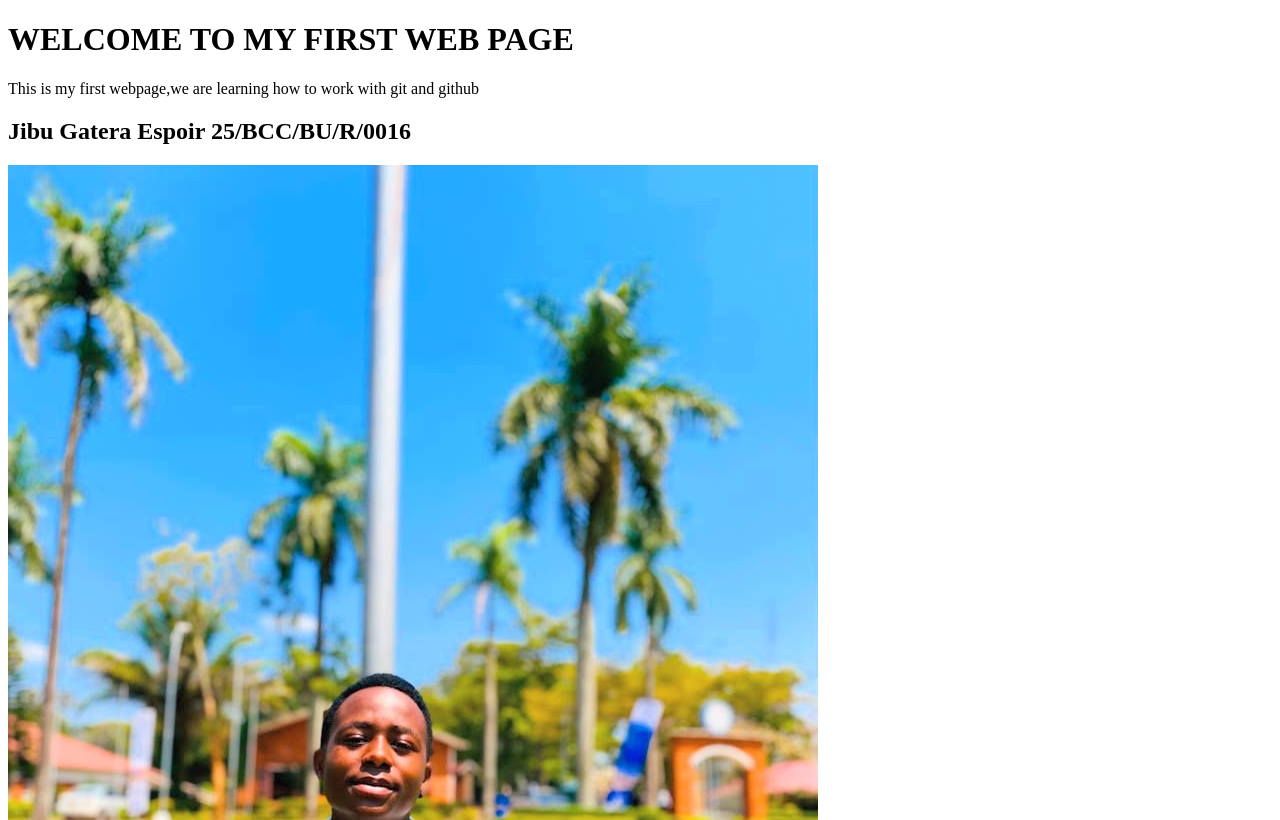
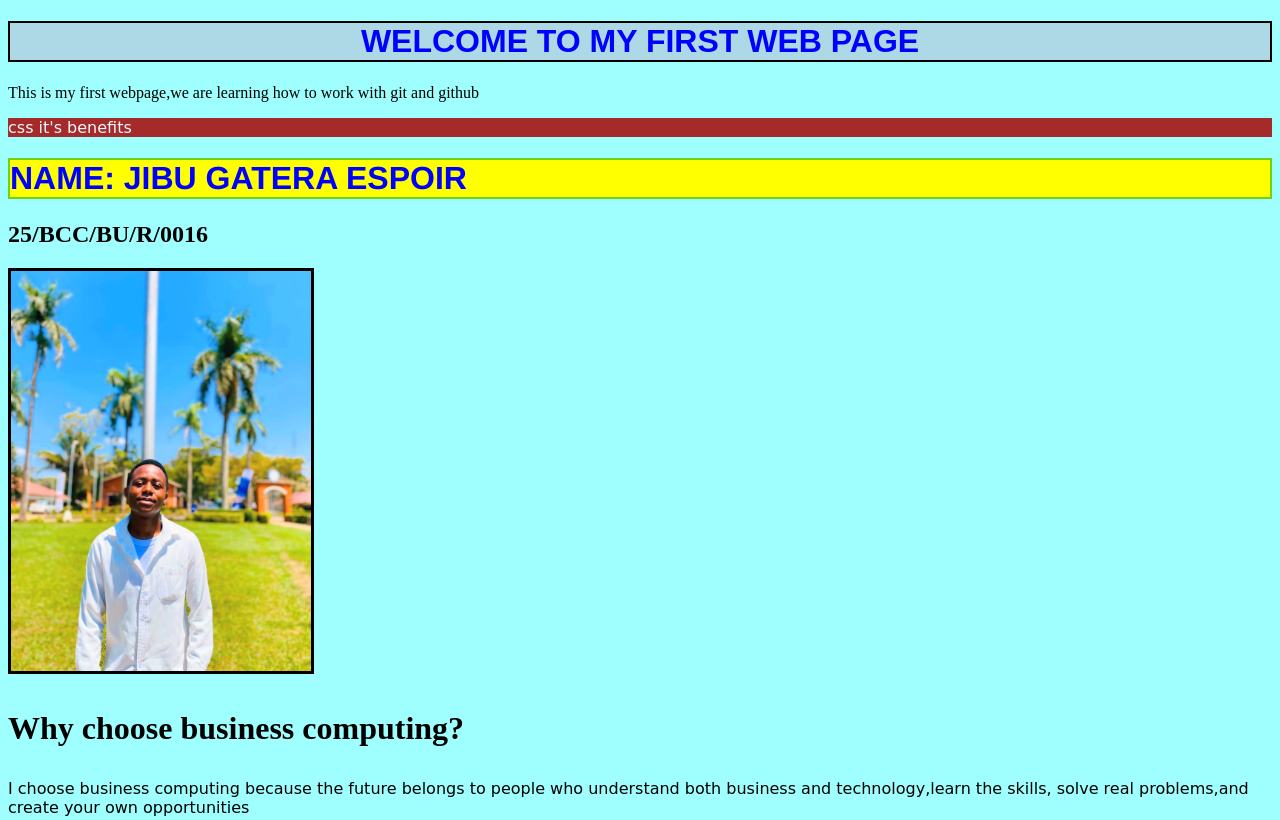
Before and after one commit to jibuespoir822-hue/my-first-repository, a plain HTML site: page index.html in a window 1280 px wide. Shown: the top 820 px of the page. Drawn offline with Linux system fonts and the light colour scheme.

Commit message:
Update index.html

```diff
--- a/index.html
+++ b/index.html
@@ -4,17 +4,62 @@
     <meta charset="UTF-8">
     <meta name="viewport" content="width=device-width, initial-scale=1.0">
     <title>first web page</title>
+
+    <style>
+        .main_heading{
+        border: 2px solid black;
+        text-align: center;
+        background-color: lightblue
+    }
+
+
+        h1{
+            font-family: Arial, Helvetica, sans-serif;
+            color:blue;
+            background-color: yellow;
+        }
+
+
+        .sub_heading{
+
+            border: 2px solid rgb(107, 212, 20);
+            font-family: 'Franklin Gothic Medium', 'Arial Narrow', Arial, sans-serif;
+        }
+
+        img{
+            border: 3px solid black;
+            width: 300px;
+            height: 400px;
+        }
+        html{
+            background-color: rgb(159, 255, 255);
+        }
+
+    </style>
+
 </head>
 <body>
-    <h1>WELCOME TO MY FIRST WEB PAGE</h1>
+     <h1 class="main_heading">WELCOME TO MY FIRST WEB PAGE</h1>
+
     <P>This is my first webpage,we are learning how to work
-        with git and github
-    </P>
-    <h2>Jibu Gatera Espoir 25/BCC/BU/R/0016</h2>
-    <img src="IMG-20260816-WA0012~2.jpg"alt=" This is my picture"
-    <h3>Why choose business computing</h3>
-    <p>I choose business computing because the future belongs to people
+        with git and github</P>
+        <p style="font-family: cursive; font-size: 100%; font-style: normal; background-color: brown;color: aliceblue;"> css it's benefits</p>
+
+    <h1 class="sub_heading">NAME: JIBU GATERA ESPOIR</h1>
+    <h2>25/BCC/BU/R/0016</h2>
+
+    <img src="IMG-20260816-WA0012~2.jpg"alt=" This is my picture">
+
+    <h3 class="img" style="font-size: 200%;">Why choose business computing?</h3>
+
+    <p style="font-size: 100%; font-family: cursive;">I choose business computing because the future belongs to people
          who understand both business and technology,learn the skills,
          solve real problems,and create your own opportunities</p>
+
+
+
+
+
+
 </body>
 </html>
```
